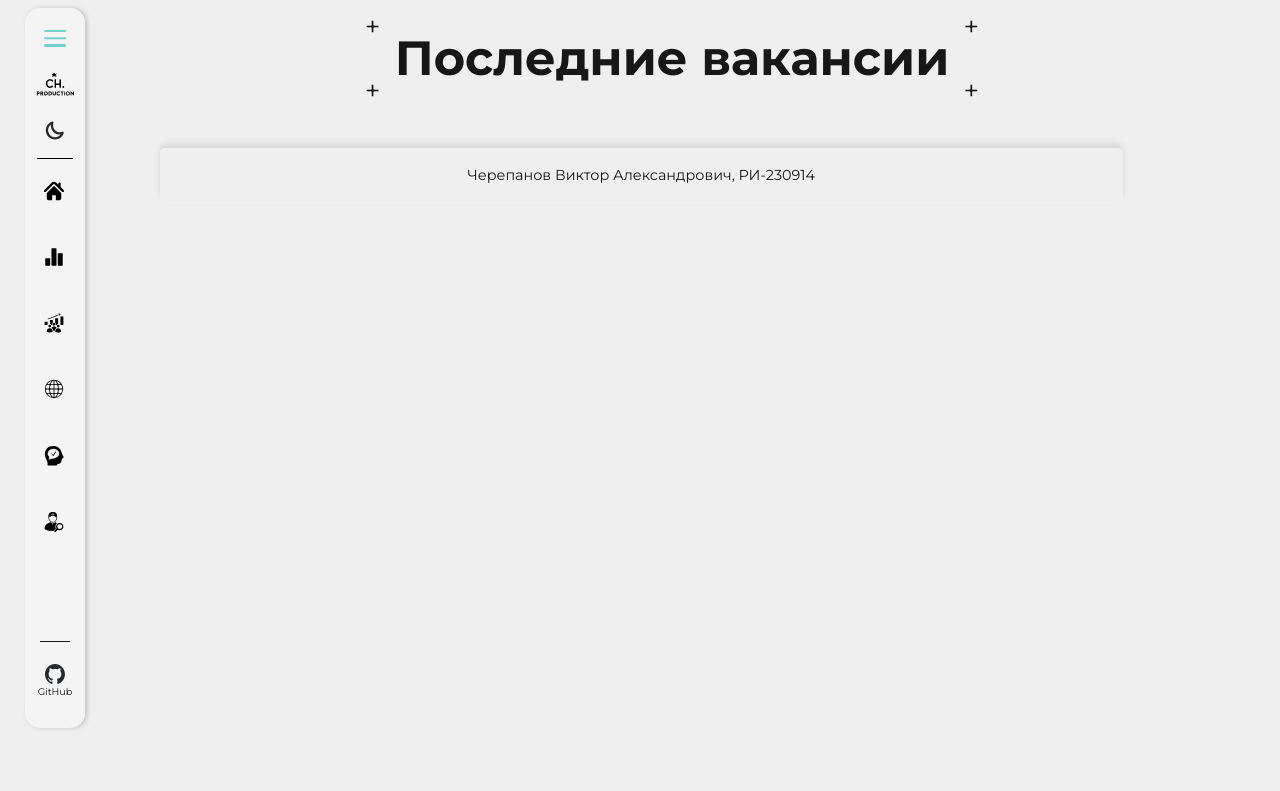
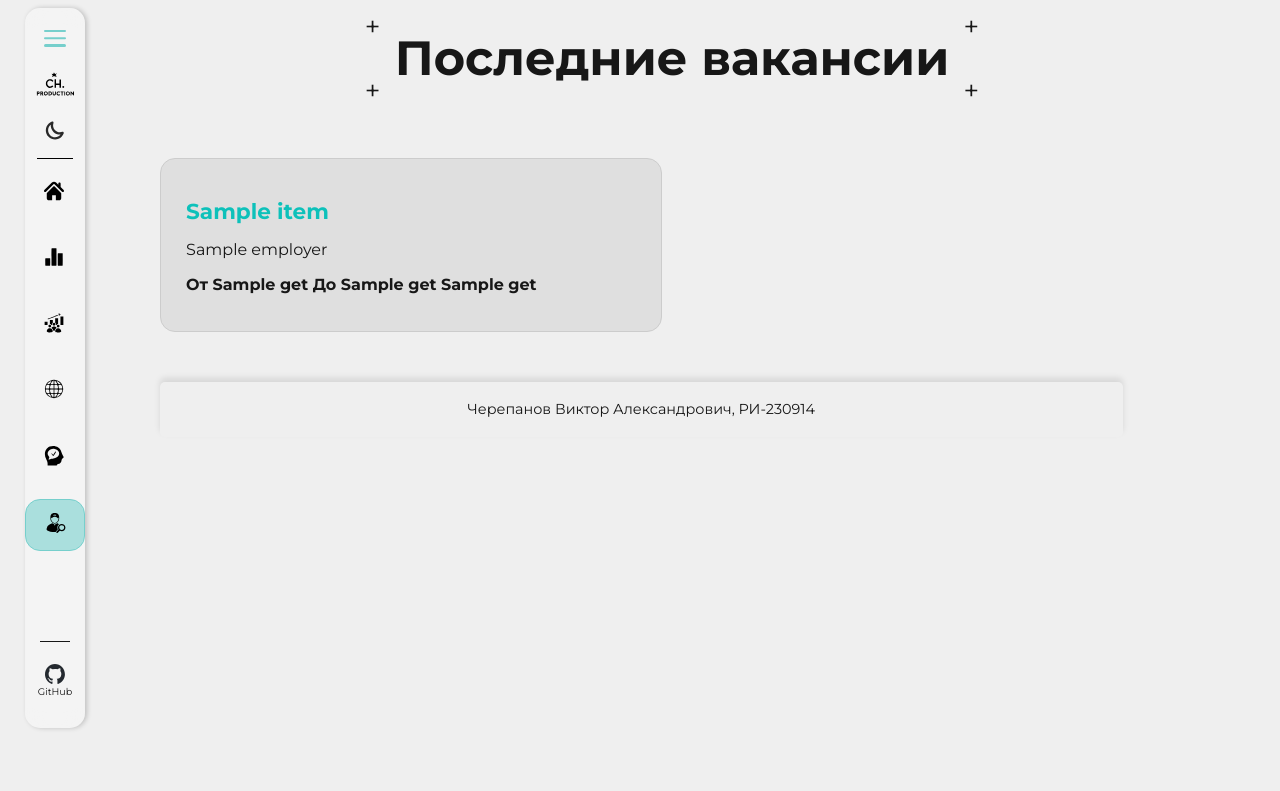
Before and after one commit to ChityaVerepanov/final-django-project, a Django app: page /latest_vacancies in a window 1280 px wide. Shown: the part 32-823 px from the top of the page. Run offline with Django 5.2, Linux system fonts and the light colour scheme; tables that the repository leaves empty hold one stand-in row (values such as "Sample post"); a database or web service that is not in the repository returns one stand-in record (values such as "Sample title"); data that the repository does not hold is empty.

Commit message:
added a page with the latest vacancies bugs fixed working with GET requests for API

```diff
--- /dev/null
+++ b/mainStatistics/hh_ru_api.py
@@ -0,0 +1,40 @@
+import requests
+
+
+def hh_api():
+    req = requests.get(
+        'https://api.hh.ru/vacancies?text=web develop, Web-разработчик, веб разработчик, web разработчик, web programmer, web программист, веб программист, битрикс разработчик, bitrix разработчик, cms разработчик,  joomla разработчик, drupal developer, wordpress developer,&professional_role=96&per_page=10')
+    data = req.json()
+    items = data['items']
+
+    result = []
+    for item in items:
+        salaries = item.get('salary')
+        if salaries is None:
+            salaries = {'from': 'Отсутствует', 'to': 'Отсутствует'}
+        else:
+            # Check for 'from' and 'to' values and set appropriate messages
+            from_salary = salaries.get('from')
+            to_salary = salaries.get('to')
+
+            if from_salary is None:
+                from_salary = 'Отсутствует'
+            if to_salary is None:
+                to_salary = 'Отсутствует'
+
+            salaries = {
+                'from': from_salary,
+                'to': to_salary,
+                'currency': salaries.get('currency', 'Не указано')
+            }
+
+        dict_vacancy = {
+            'title': item['name'],
+            'company': item['employer']['name'],
+            'salary': salaries,
+            'link': item['alternate_url'],
+        }
+
+        result.append(dict_vacancy)
+
+    return result
--- a/mainStatistics/static/css/styles.css
+++ b/mainStatistics/static/css/styles.css
@@ -41,7 +41,7 @@ body.dark-theme .sidebar {
     color: #f0f0f0; /* Цвет текста */
     backdrop-filter: blur(10px); /* Размытие фона */
     border-radius: 10px; /* Скругление углов */
-    box-shadow: 2px 0 5px rgba(50, 50, 50, 0.2);
+    box-shadow: 1px 0 5px rgba(188, 188, 188, 0.2);
 }
 
 
@@ -259,6 +259,16 @@ header nav div:hover {
     backdrop-filter: blur(10px); /* Размытие заднего фона */
     border-radius: 15px; /* Закругление углов (по желанию) */
     z-index: 2;
+}
+
+.sidebar ul li.active {
+    border: 1px solid #76cfcc;
+    background-color: rgba(118, 207, 204, 0.59); /* Цвет фона для активного элемента */
+    border-radius: 15px;
+}
+
+body.dark-theme .sidebar ul li.active {
+    background-color: rgba(118, 207, 204, 0.44);
 }
 
 .sidebar.collapsed {
@@ -543,7 +553,6 @@ body.dark-theme .under-promo-developers{
 /*------------------------------Demand---------------------------------*/
 .pages-title-centered-container{
     display: flex;
-    /*border: 1px solid red;*/
     justify-content: center;
     margin-bottom: 5%;
     margin-top: 2%;
@@ -605,7 +614,7 @@ body.dark-theme .pages-graph-div{
 
 .pages-graph{
     background-color: #bfbfbf9c;
-    padding: 5%;
+    padding: 1% 5% 5% 5%;
     border-radius: 15px;
 }
 
@@ -618,3 +627,38 @@ body.dark-theme .pages-graph{
     font-size: 1.2rem;
     text-align: center;
 }
+
+.pages-hh-container{
+    display: grid;
+    grid-template-columns: repeat(2, 1fr); /* Две колонки одинаковой ширины */
+    gap: 20px; /* Расстояние между элементами */
+    max-width: 100%;
+}
+
+.job-listing {
+    border: 1px solid #ccc;
+    background-color: #ddddddd9;
+    padding: 5%;
+    margin: 2% 0;
+    border-radius: 15px;
+}
+
+body.dark-theme .job-listing{
+    border: 1px solid rgba(172, 172, 172, 0.85);
+    background-color: rgba(87, 86, 86, 0.85);
+}
+
+.job-listing a {
+    font-weight: bold;
+    color: #0dc1ba;
+    font-size: 1.35em;
+    text-decoration: none;
+}
+
+.job-listing a:hover {
+    text-decoration : underline;
+}
+
+.job-listing div {
+    margin: 2% 0;
+}
--- a/mainStatistics/views.py
+++ b/mainStatistics/views.py
@@ -1,15 +1,38 @@
-from django.db.models import Count
+from decimal import Decimal
+import xml.etree.ElementTree as ET
+from django.contrib.sites import requests
+from django.db.models import Count, Avg, F
 from django.db.models.functions import ExtractYear
 from django.shortcuts import render, redirect
-from django.template.context_processors import request
+import requests
 import json
 from django.db.models import Count
 from collections import Counter
-
+from .hh_ru_api import hh_api
 from .models import Profession
 from .parser import main
 
 #берет данные и отрисовывает страницу
+
+def get_top_skills_all_years():
+    # Получаем все профессии
+    professions = Profession.objects.all()
+
+    # Собираем все ключевые навыки
+    all_skills = []
+    for profession in professions:
+        skills = profession.key_skills.split('\n')  # Предполагаем, что навыки разделены запятыми
+        all_skills.extend(skill.strip() for skill in skills)
+
+    # Подсчитываем частоту навыков
+    skill_counts = Counter(all_skills)
+
+    # Получаем ТОП-20 навыков
+    top_skills = skill_counts.most_common(20)
+    top_skills_json = json.dumps(top_skills)
+    return top_skills_json
+
+
 def home(request):
     #main()
     professions = Profession.objects.all()
@@ -30,32 +53,71 @@ def return_general_statistics(request):
     return render(request, 'general_statistics.html',
                   context={"vacancies_per_year": vacancies_data, "top_skills": top_skills, 'current_theme': current_theme})
 
-def get_top_skills_all_years():
-    # Получаем все профессии
-    professions = Profession.objects.all()
 
-    # Собираем все ключевые навыки
-    all_skills = []
-    for profession in professions:
-        skills = profession.key_skills.split('\n')  # Предполагаем, что навыки разделены запятыми
-        all_skills.extend(skill.strip() for skill in skills)
 
-    # Подсчитываем частоту навыков
-    skill_counts = Counter(all_skills)
 
-    # Получаем ТОП-20 навыков
-    top_skills = skill_counts.most_common(20)
-    top_skills_json = json.dumps(top_skills)
-    return top_skills_json
+def get_salary_dynamics():
+    # Агрегируем данные по годам в базе данных
+    salary_data = (
+        Profession.objects
+        .filter(salary_from__lte=10000000, salary_to__lte=10000000)
+        .annotate(year=ExtractYear('published_at'))
+        .values('year')
+        .annotate(average_salary=Avg(F('salary_from') + F('salary_to')))
+    )
+
+    average_salary_by_year = {entry['year']: float(entry['average_salary']) for entry in salary_data}
+    return average_salary_by_year
+
+
+def get_exchange_rate(currency, date):
+    # Форматируем дату в нужный формат
+    date_str = date.strftime('%d/%m/%Y')
+
+    # URL для получения курсов валют
+    url = f"https://www.cbr.ru/scripts/XML_daily.asp?date_req={date_str}"
+
+    try:
+        # Выполняем GET-запрос
+        response = requests.get(url)
+        response.raise_for_status()  # Проверяем на ошибки
+
+        # Парсим XML-ответ
+        root = ET.fromstring(response.content)
+
+        # Ищем нужную валюту
+        for valute in root.findall('Valute'):
+            code = valute.find('CharCode').text
+            if code == currency:
+                value = float(valute.find('Value').text.replace(',', '.'))
+                nominal = int(valute.find('Nominal').text)
+                return value / nominal  # Возвращаем курс за единицу валюты
+
+    except requests.RequestException as e:
+        print(f"Ошибка при получении данных: {e}")
+    except ET.ParseError:
+        print("Ошибка при парсинге XML-ответа")
+
+    # Если валюта не найдена или произошла ошибка, возвращаем 1
+    return 1
+
 
 def return_demand(request):
     vacancies_per_year = Profession.objects.annotate(year=ExtractYear('published_at')).values('year').annotate(
         count=Count('id')).order_by('year')
 
+    # Получаем данные о средней зарплате
+    salary_data = get_salary_dynamics()
+
     vacancies_data = list(vacancies_per_year)
     current_theme = request.COOKIES.get('theme', 'light-theme')  # Получаем тему из cookies
 
-    return render(request, "demand.html", {"vacancies_per_year": vacancies_data, 'current_theme': current_theme})
+    return render(request, "demand.html", {
+        "vacancies_per_year": vacancies_data,
+        "salary_data": salary_data,
+        'current_theme': current_theme
+    })
+
 
 def return_geography(request):
     # Получаем данные о вакансиях по городам
@@ -74,5 +136,6 @@ def return_skills(request):
     return render(request, "skills.html", {"top_skills": top_skills, 'current_theme': current_theme})
 
 def return_latest_vacancies(request):
+    items = hh_api()
     current_theme = request.COOKIES.get('theme', 'light-theme')  # Получаем тему из cookies
-    return render(request, "latest_vacancies.html",{'current_theme': current_theme})
+    return render(request, "latest_vacancies.html",{'current_theme': current_theme, 'items': items,})
--- a/templates/base.html
+++ b/templates/base.html
@@ -63,7 +63,7 @@
             </li>
             <li class="no-wrap" data-tooltip="Последние вакансии"><a href="latest_vacancies"><img src="{% static 'img/job_search_icon_light.svg' %}"
                                                      alt="Последние вакансии"
-                                                     style="width: 20px; height: 20px; margin-right: 10px;" class="icon"
+                                                     style="width: 20px; height: 20px; margin-left: 1px;" class="icon"
                                                      data-light-src="{% static 'img/job_search_icon_light.svg' %}"
                                                      data-dark-src="{% static 'img/job_search_icon_dark.svg' %}"><span>Последние вакансии</span></a>
             </li>
@@ -144,6 +144,23 @@
         document.cookie = "theme=" + newTheme + "; path=/"; // path=/ чтобы cookie было доступно на всех страницах
     });
 
+    document.addEventListener("DOMContentLoaded", function() {
+        // Получаем текущий URL
+        const currentUrl = window.location.pathname;
+
+        // Находим все элементы <li>
+        const menuItems = document.querySelectorAll('.sidebar ul li a');
+
+        // Перебираем элементы и добавляем класс active к текущему
+        menuItems.forEach(item => {
+            // Убираем начальный слэш для сравнения
+            const href = item.getAttribute('href').startsWith('/') ? item.getAttribute('href').slice(1) : item.getAttribute('href');
+            if (href === currentUrl.slice(1)) { // Убираем начальный слэш из currentUrl
+                item.parentElement.classList.add('active');
+            }
+        });
+    });
+
     const tooltip = document.getElementById('tooltip');
     const items = document.querySelectorAll('.sidebar ul li');
 
--- a/templates/latest_vacancies.html
+++ b/templates/latest_vacancies.html
@@ -10,4 +10,31 @@
         <h1 class="demand-main-title">Последние вакансии</h1>
     </div>
 </div>
+<div class="pages-hh-container">
+    {% for i in items %}
+    <div>
+        <div class="job-listing">
+            <div>
+                <a href="{{ i.link }}">{{ i.title }}</a>
+            </div>
+            <div>{{ i.company }}</div>
+            <div>
+                <b>
+                    {% if i.salary.from == 'Отсутствует' and i.salary.to == 'Отсутствует' %}
+                    Отсутствует
+                    {% else %}
+                    {% if i.salary.from != 'Отсутствует' %}
+                    От {{ i.salary.from }}
+                    {% endif %}
+                    {% if i.salary.to != 'Отсутствует' %}
+                    До {{ i.salary.to }}
+                    {% endif %}
+                    {{ i.salary.currency }}
+                    {% endif %}
+                </b>
+            </div>
+        </div>
+    </div>
+    {% endfor %}
+</div>
 {% endblock %}
```
Also changed, not shown: templates/demand.html (+57 -11 lines).
